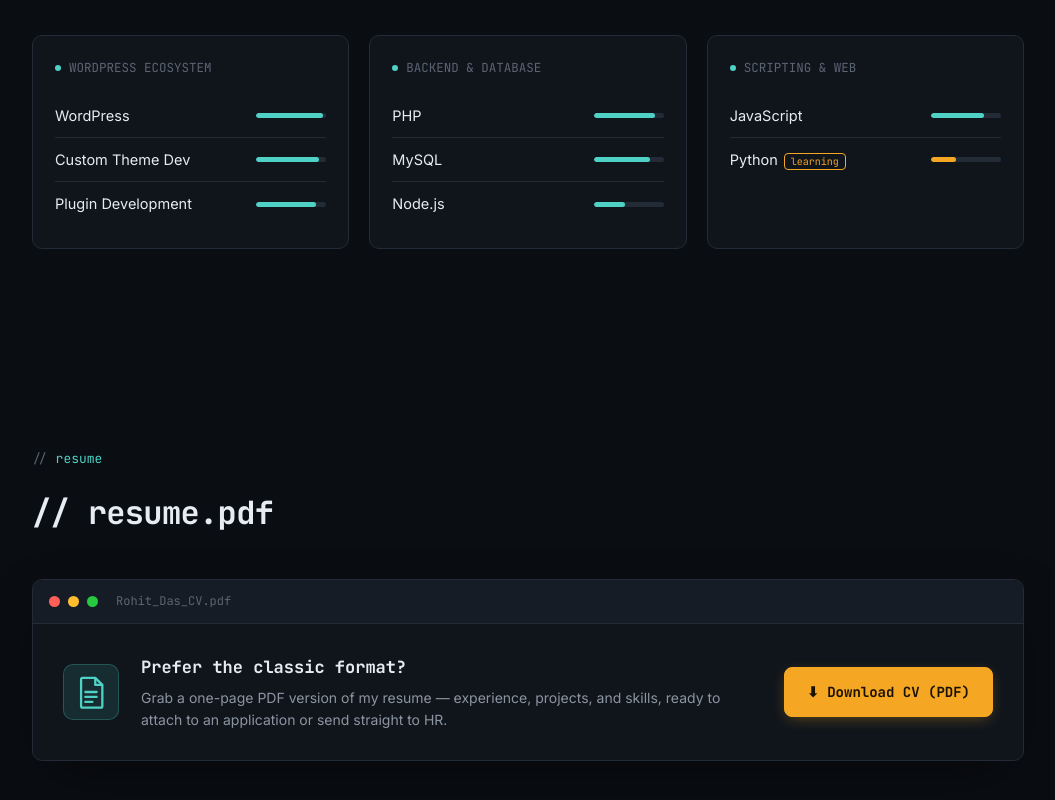
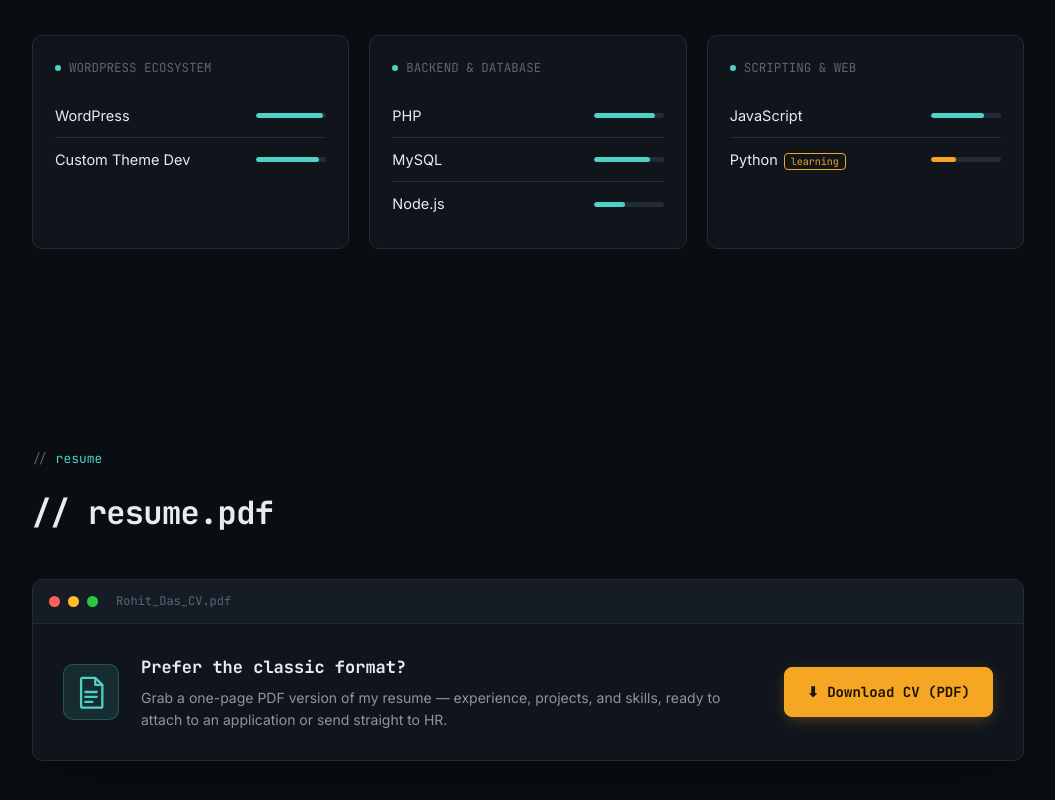
Before and after one commit to rohitdasweaversweb/portfolio, a Next.js app: page / in a window 1280 px wide. Shown: the part 1579-2379 px from the top of the page, without its empty margins (112-1167 px from the left). Built offline with nearby package versions, Linux system fonts and the light colour scheme.

Commit message:
skill updated

```diff
--- a/data/skills.ts
+++ b/data/skills.ts
@@ -6,7 +6,6 @@ export const skillGroups: SkillGroup[] = [
     items: [
       { name: "WordPress", level: 95 },
       { name: "Custom Theme Dev", level: 90 },
-      { name: "Plugin Development", level: 85 },
     ],
   },
   {
```
